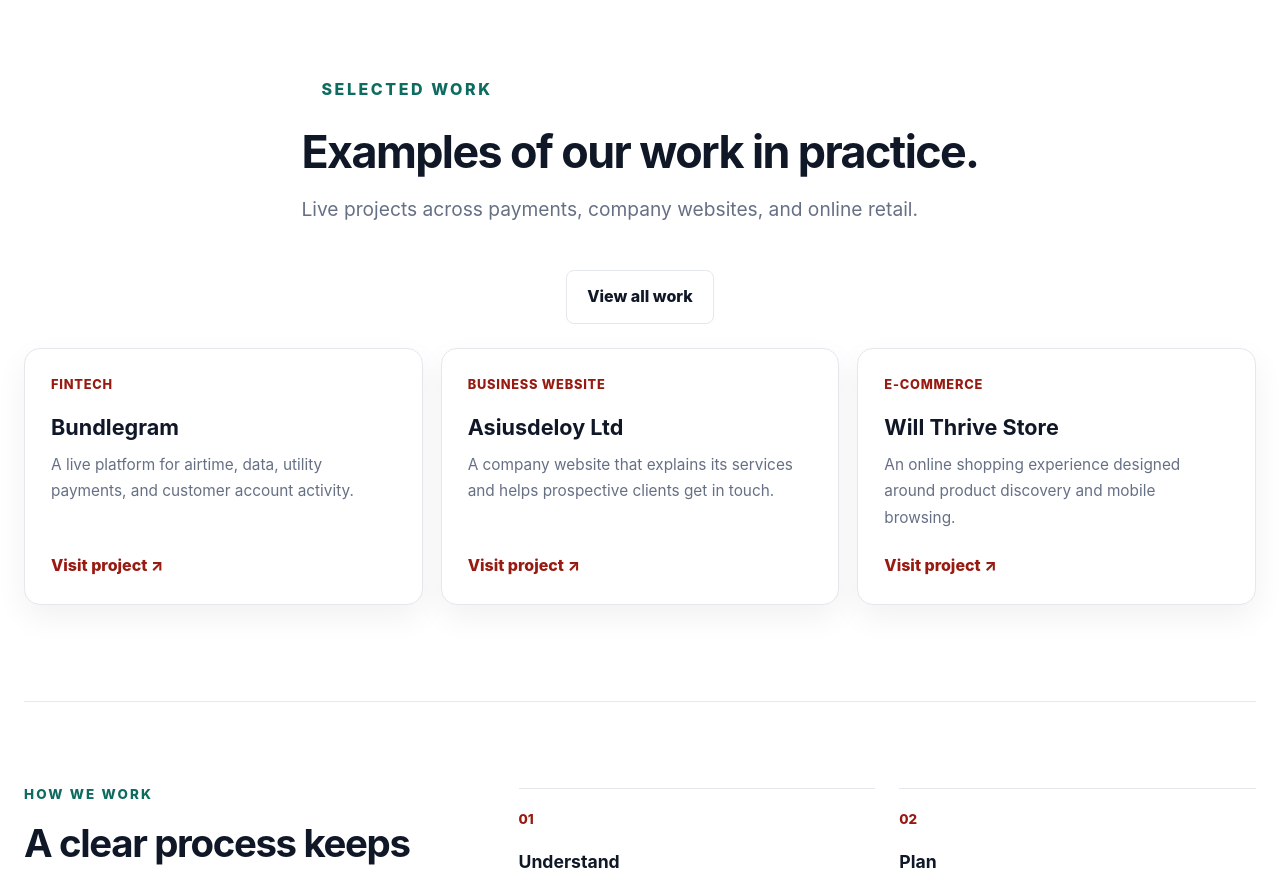
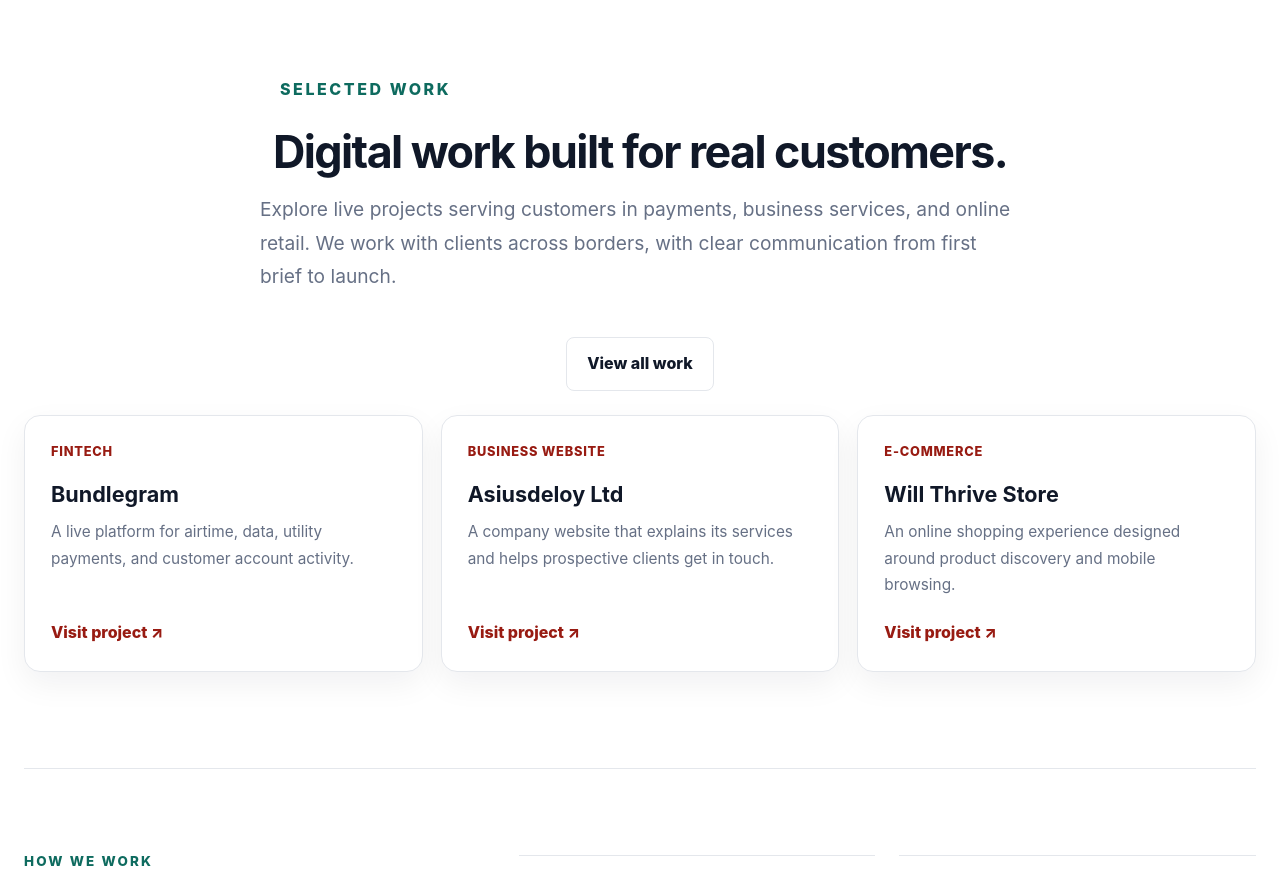
Before and after one commit to davidjames2708-dotcom/willibabsdigitalsolutions, a Next.js app: page /about in a window 1280 px wide. Shown: the part 1700-2570 px from the top of the page. Built offline with nearby package versions, Linux system fonts and the light colour scheme.

Commit message:
Update selected work copy for global clients

```diff
--- a/app/about/page.jsx
+++ b/app/about/page.jsx
@@ -66,8 +66,8 @@ export default function AboutPage() {
         <div className="portfolio-heading-row">
           <div className="section-heading">
             <p className="eyebrow">Selected work</p>
-            <h2 id="about-work-title">Examples of our work in practice.</h2>
-            <p>Live projects across payments, company websites, and online retail.</p>
+            <h2 id="about-work-title">Digital work built for real customers.</h2>
+            <p>Explore live projects serving customers in payments, business services, and online retail. We work with clients across borders, with clear communication from first brief to launch.</p>
           </div>
           <Link className="button secondary" href="/portfolio">View all work</Link>
         </div>
```
